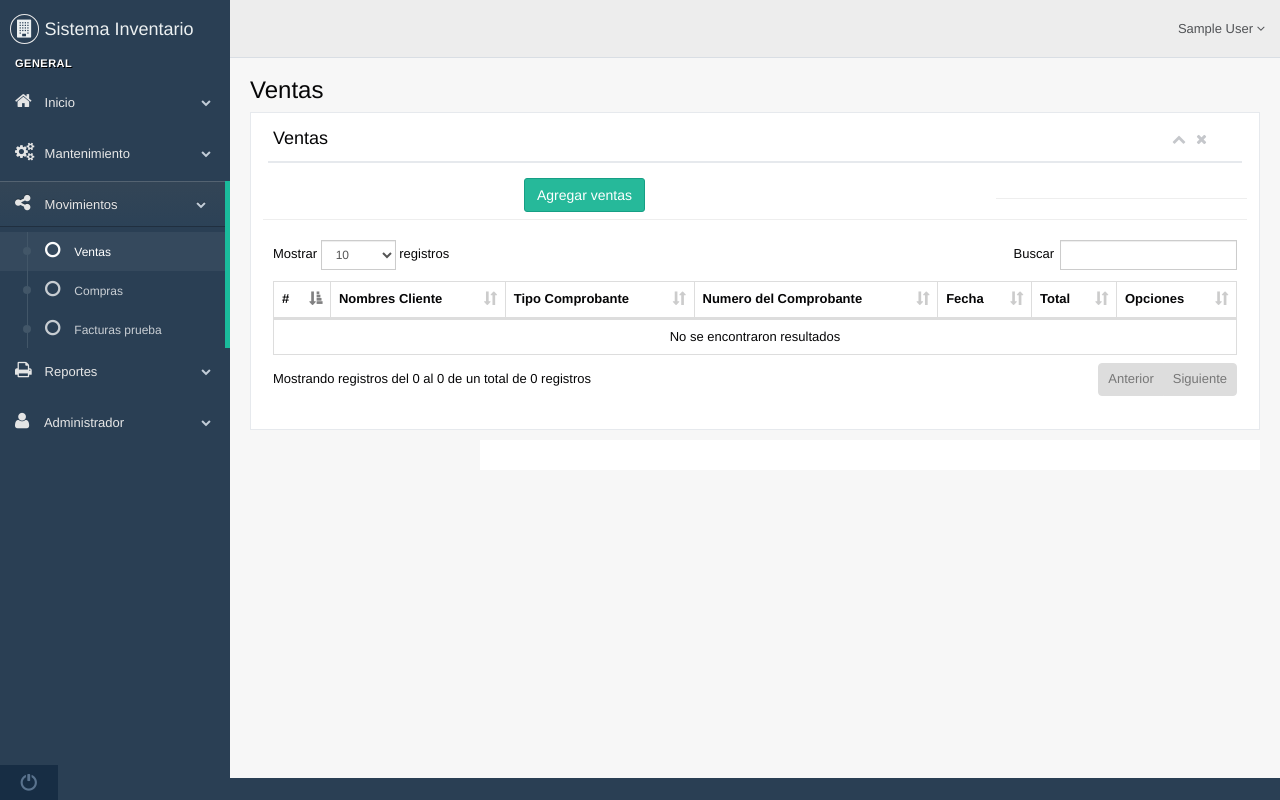
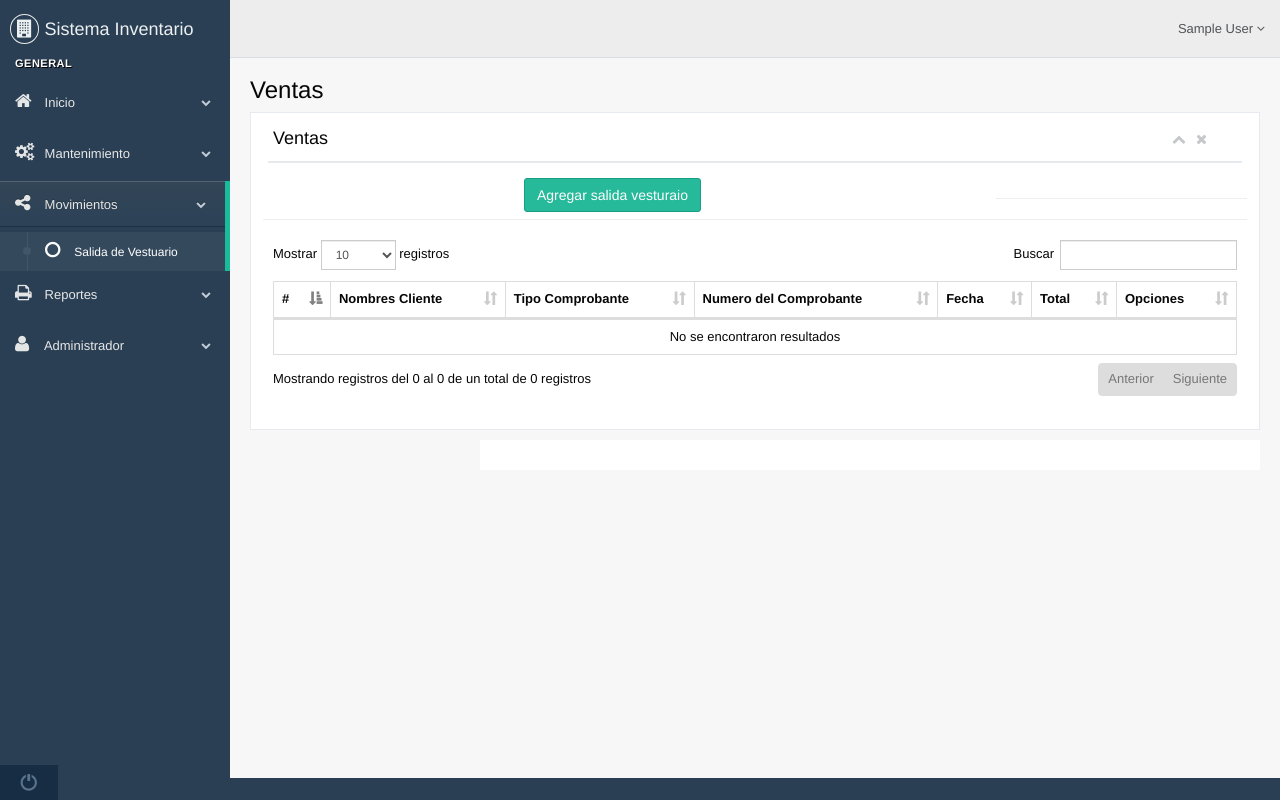
Before and after one commit to melgar1992/sistema-inventario, a CodeIgniter app: page /sistema-inventario/Movimientos/Ventas in a window 1280 px wide. Run offline with CodeIgniter, Linux system fonts and the light colour scheme; the visitor is signed in with stand-in values (Sample User, id 1); data that the repository does not hold is empty; some libraries are stand-ins or nearby versions.

Commit message:
Sidebar, usuarios
Se arreglo el registro de usuarios y las opciones del side bar para el programa

```diff
--- a/application/controllers/Administrador/Usuarios.php
+++ b/application/controllers/Administrador/Usuarios.php
@@ -35,7 +35,7 @@ class Usuarios extends BaseController
             'telefono' => $telefono,
             'email' => $email,
             'username' => $username,
-            'password' => sha1($password),
+            'password' => $this->encryption->encrypt($password),
             'estado' => "1"
         );
         if ($this->Usuario_model->guardar($data)) {
--- a/application/views/form/admin/ventas/list.php
+++ b/application/views/form/admin/ventas/list.php
@@ -31,7 +31,7 @@
 
                                   <div class="col-md-6 col-sm-6 col-xs-12 col-md-offset-3">
 
-                                      <button type="submit" id="agregar" class="btn btn-success">Agregar ventas</button>
+                                      <button type="submit" id="agregar" class="btn btn-success">Agregar salida vesturaio</button>
                               </a>
 
                           </div>
--- a/application/views/template/sidebar.php
+++ b/application/views/template/sidebar.php
@@ -39,9 +39,8 @@
                                 <li><a><i class="fa fa-share-alt"></i> Movimientos <span class="fa fa-chevron-down"></span></a>
                                     <ul class="nav child_menu">
 
-                                        <li><a href="<?php echo base_url(); ?>Movimientos/Ventas"><i class="fa fa-circle-o"></i> Ventas</a></li>
-                                        <li><a href="<?php echo base_url(); ?>"><i class="fa fa-circle-o"></i> Compras</a></li>
-                                        <li><a href="<?php echo base_url(); ?>Movimientos/Facturacion"><i class="fa fa-circle-o"></i> Facturas prueba</a></li>
+                                        <li><a href="<?php echo base_url(); ?>Movimientos/Ventas"><i class="fa fa-circle-o"></i> Salida de Vestuario</a></li>
+
 
                                     </ul>
                                 </li>
@@ -58,7 +57,7 @@
                                 <li><a><i class="fa fa-user"></i> Administrador <span class="fa fa-chevron-down"></span></a>
                                     <ul class="nav child_menu">
 
-                                        <li><a href="<?php echo base_url(); ?>"><i class="fa fa-circle-o"></i> Tipo de documentos</a></li>
+
                                         <li><a href="<?php echo base_url(); ?>Empresa/Configuracion_empresa"><i class="fa fa-circle-o"></i> Configuracion de la empresa</a></li>
                                         <li><a href="<?php echo base_url(); ?>Administrador/Usuarios"><i class="fa fa-circle-o"></i> Usuarios</a></li>
                                         <li><a href="<?php echo base_url(); ?>Administrador/Permisos"><i class="fa fa-circle-o"></i> Permisos</a></li>
```
